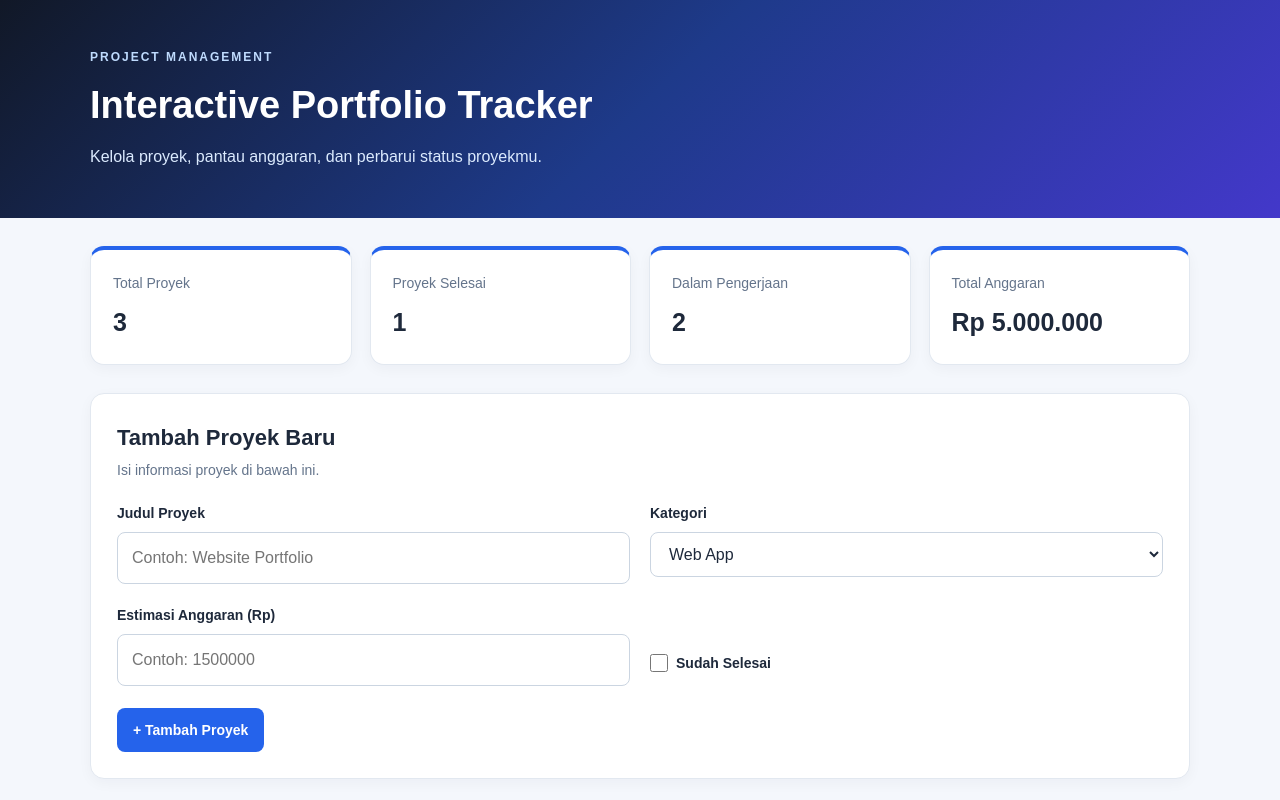
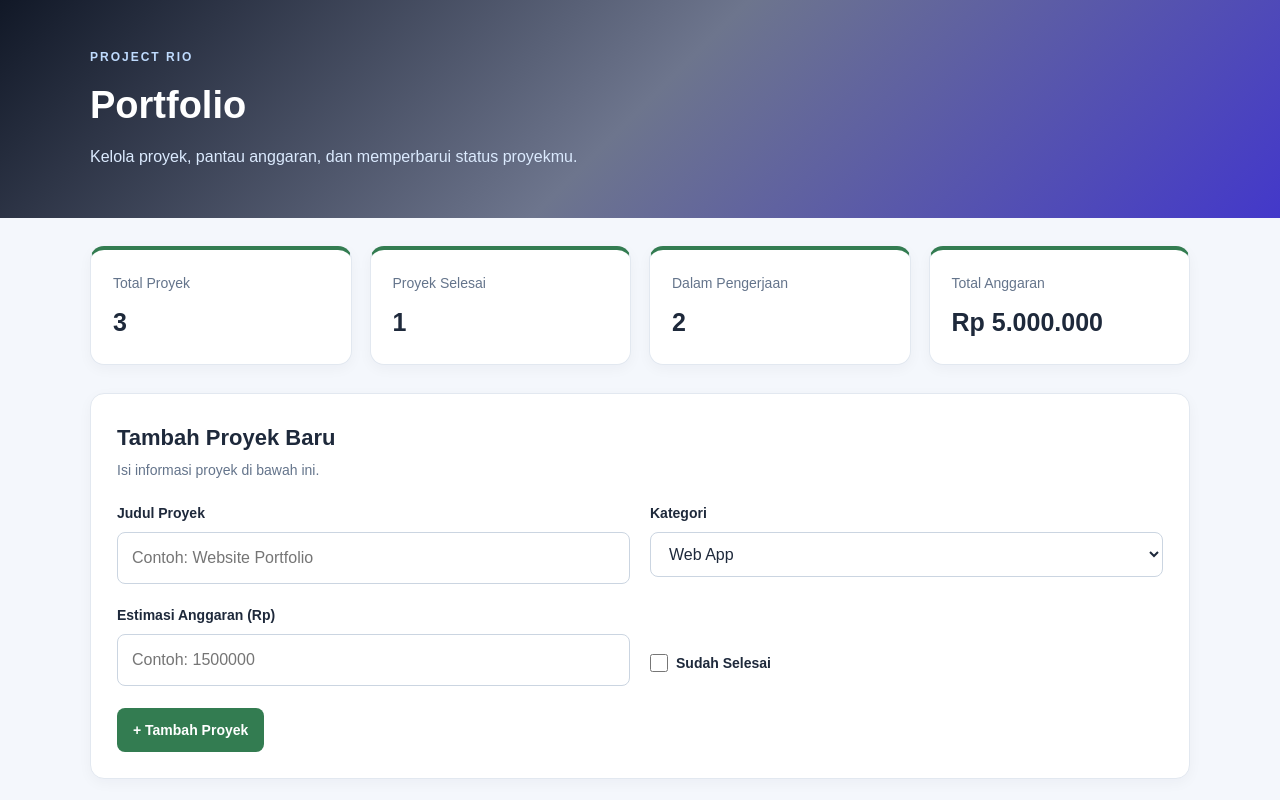
Before and after one commit to 2406077-bit/PRAK-PEMOGRAMAN-WEB-1, a plain HTML site: page index.html in a window 1280 px wide. Shown: the top 800 px of the page. Drawn offline with Linux system fonts and the light colour scheme.

Commit message:
memperbarui tampilan

```diff
--- a/index.html
+++ b/index.html
@@ -10,9 +10,9 @@
 <body>
   <header class="header">
     <div class="container">
-      <p class="eyebrow">PROJECT MANAGEMENT</p>
-      <h1>Interactive Portfolio Tracker</h1>
-      <p>Kelola proyek, pantau anggaran, dan perbarui status proyekmu.</p>
+      <p class="eyebrow">PROJECT RIO</p>
+      <h1>Portfolio</h1>
+      <p>Kelola proyek, pantau anggaran, dan memperbarui status proyekmu.</p>
     </div>
   </header>
 
--- a/style.css
+++ b/style.css
@@ -1,4 +1,3 @@
-
 * {
   margin: 0;
   padding: 0;
@@ -6,7 +5,7 @@
 }
 
 :root {
-  --primary: #2563eb;
+  --primary: #337c51;
   --primary-dark: #1d4ed8;
   --background: #f4f7fc;
   --text: #1e293b;
@@ -30,7 +29,7 @@ body {
 }
 
 .header {
-  background: linear-gradient(135deg, #111827, #1e3a8a, #4338ca);
+  background: linear-gradient(135deg, #111827, #6d758d, #4338ca);
   color: white;
   padding: 48px 0;
 }
```
